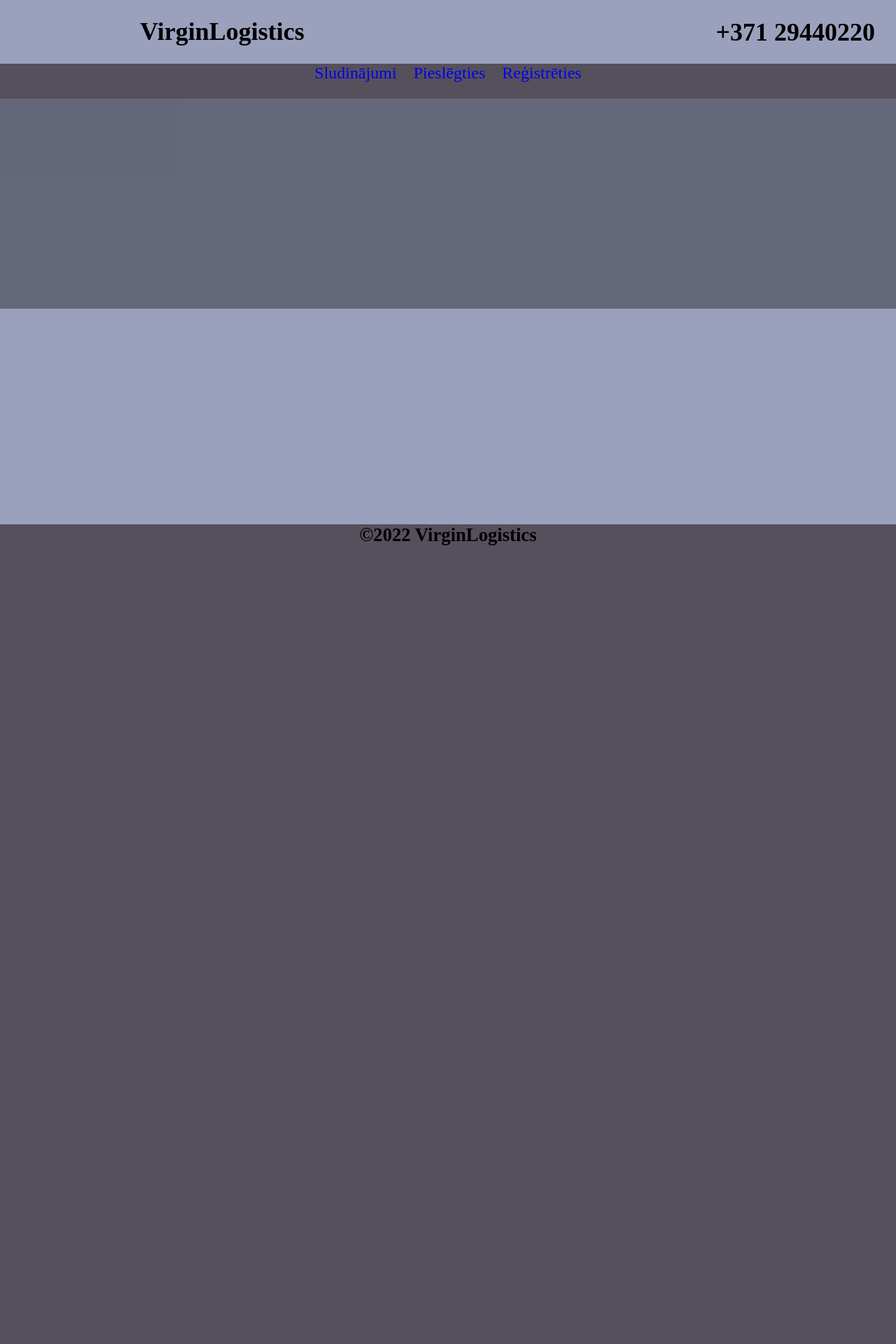
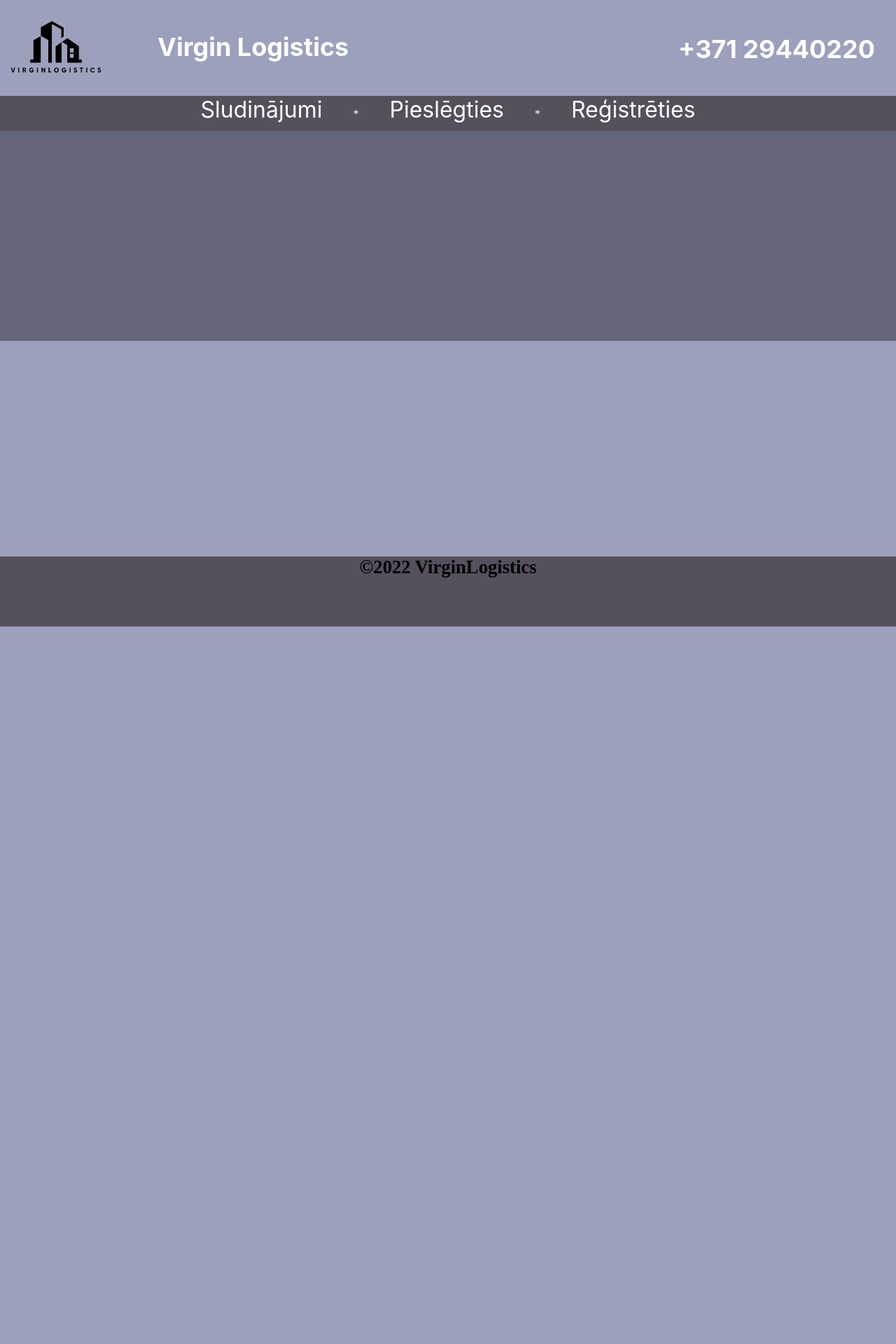
Before and after one commit to defaulltss/VirginLogistics, a Python web app: template templates/sākums.html in a window 1280 px wide. Shown: the top 1920 px of the page at 70% size. After the commit the page ends 895 px from the top, so only its background shows below. Run offline with Jinja, Linux system fonts and the light colour scheme; the template is opened without the code that fills it, so the values that code supplies are empty.

Commit message:
visual update

```diff
--- a/templates/sākums.html
+++ b/templates/sākums.html
@@ -3,21 +3,24 @@
 <link rel="stylesheet" href="../visuals/visual.css">
 <link rel="stylesheet" href="../visuals/bodyvisual.css">
 <header style="background-color:#9BA0BC;" class="header">
-    <h1 class="kompanijas_nosaukums" >VirginLogistics</h1>
-        <div class="numurs">
-            <h1 class="kompanijas_numurs">+371 29440220</h1>
-        </div>
+    <br>
+        <h1 class="kompanijas_nosaukums" >Virgin Logistics</h1>
+            <div class="numurs">
+                <h1 class="kompanijas_numurs">+371 29440220</h1>
+            </div>
+        <img src="/photo/firmas_logo.png" alt="Logo" class="Logo">
 </header>
 <nav style="background-color:#55505C;" class="navbar">
     <div class="navbarteksts">
         <a class="sludinajumi" href="/templates/sludinājumi.html">Sludinājumi</a>
+        <a>*</a>
         <a class="pieslegites" href="/templates/pieslēgties.html">Pieslēgties</a>
+        <a>*</a>
         <a class="reģistrēties" href="/templates/reģistrēties.html">Reģistrēties</a>
     </div>
 </nav>
 <body>
     <div class="par_mums">
-        <h1>Valteram mazins</h1>
     </div>
 </body>
 <footer style="background-color:#55505C;" class="footer">
--- a/visuals/visual.css
+++ b/visuals/visual.css
@@ -1,14 +1,16 @@
 .footer {
     margin-top: 24%;
-    height: 10000px;
+    height: 100px;
     text-align: center;
     font-size: smaller;
 }
 .header {
     font-size: large;
+    color: white;
+    font-family: 'Inter', sans-serif;
 }
 .kompanijas_nosaukums {
-    margin-left: 200px;
+    margin-left: 225px;
 }
 .kompanijas_numurs {
     margin-left:auto;
@@ -18,29 +20,18 @@
     text-align: right;
     margin-right: 30px;
 }
-.sludinajumi {
-    font-size: x-large;
-    margin: 10px;
+.sludinajumi, .pieslegites, .reģistrēties{
+    font-size: xx-large;
+    margin: 40px;
     text-decoration:none;
-    background-color:none;
+    color: white;
+    font-family: 'Inter', sans-serif;
 
-}
-.pieslegites {
-    font-size: x-large;
-    margin: 10px;
-    text-decoration:none;
-    background-color:none;
-}
-.reģistrēties {
-    font-size: x-large;
-    margin: 10px;
-    text-decoration:none;
-    background-color:none;
 }
 .navbar {
     height: 50px;
 }
-body, html {
+body, .html {
     height: 100%;
     width: 100%;
     margin: 0 !important;
@@ -49,4 +40,11 @@ body, html {
   }
 .navbarteksts {
     text-align: center;
+    color: white;
+
 }
+.Logo {
+    height: 130px;
+    width: 160px;
+    margin-top: -200px;
+}
```
Also changed, not shown: photo/firmas_logo.png (added).
